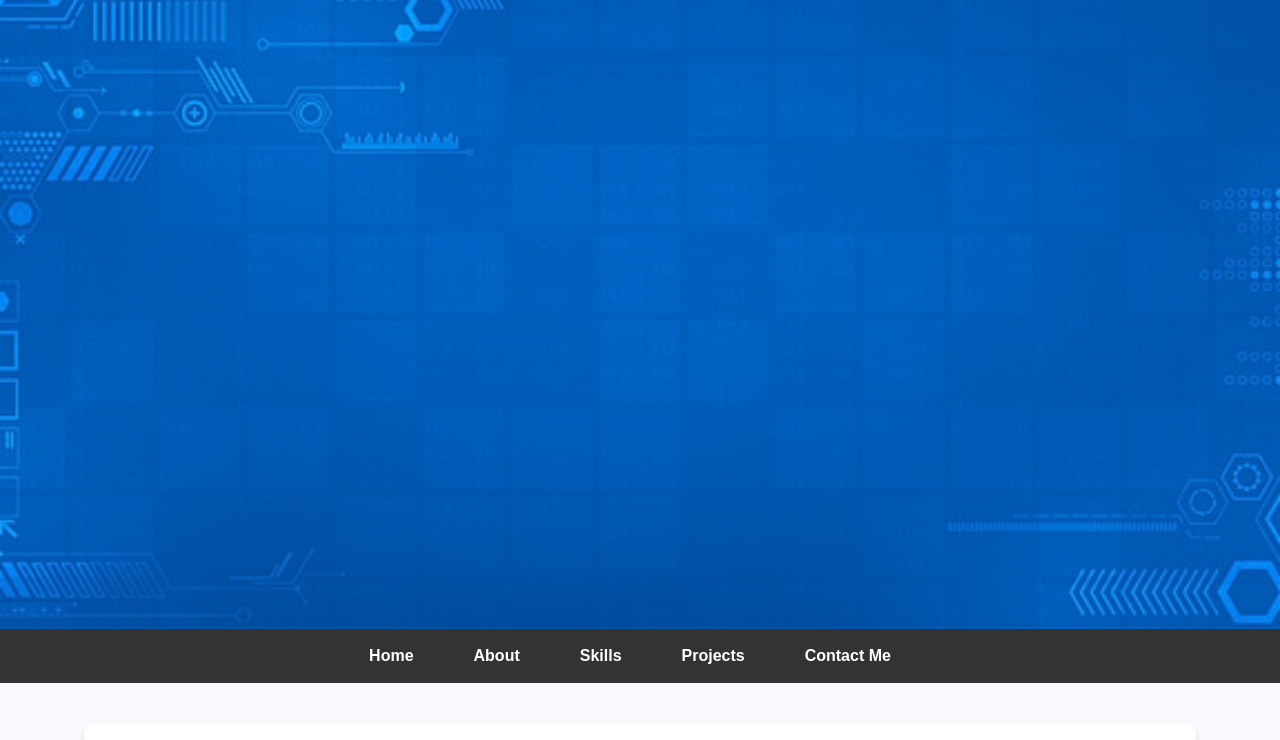
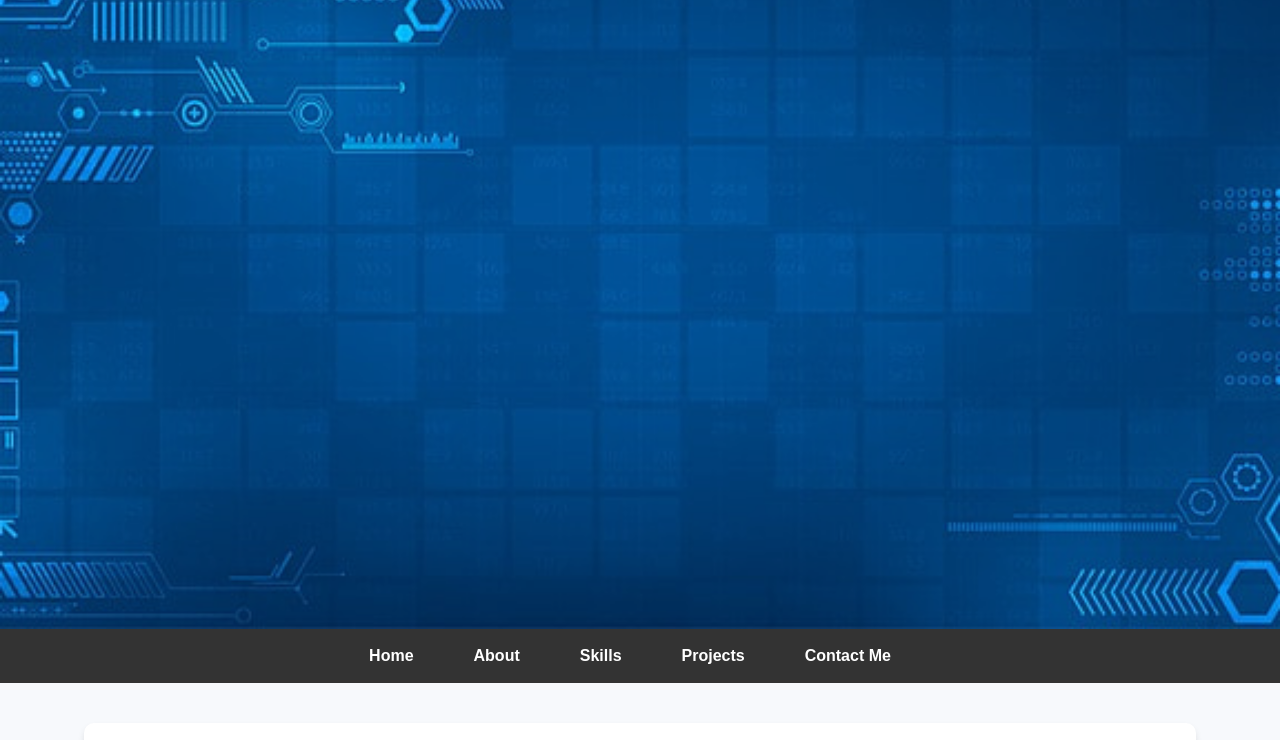
Before and after one commit to ParthPatil2101/Portfolio.github.io, a plain HTML site: page index.html in a window 1280 px wide. Shown: the part 171-911 px from the top of the page. Drawn offline with nearby package versions, Linux system fonts and the light colour scheme.

Commit message:
Update style.css

```diff
--- a/style.css
+++ b/style.css
@@ -37,9 +37,10 @@ header::before {
   left: 0;
   width: 100%;
   height: 100%;
-  background: rgba(0, 123, 255, 0.6); /* Adjusted opacity for better text contrast */
+  background: rgba(0, 123, 255, 0.3); /* Adjusted opacity to 0.3 for a lighter overlay */
   z-index: 1;
 }
+
 
 header h1, header p {
   position: relative;
```
